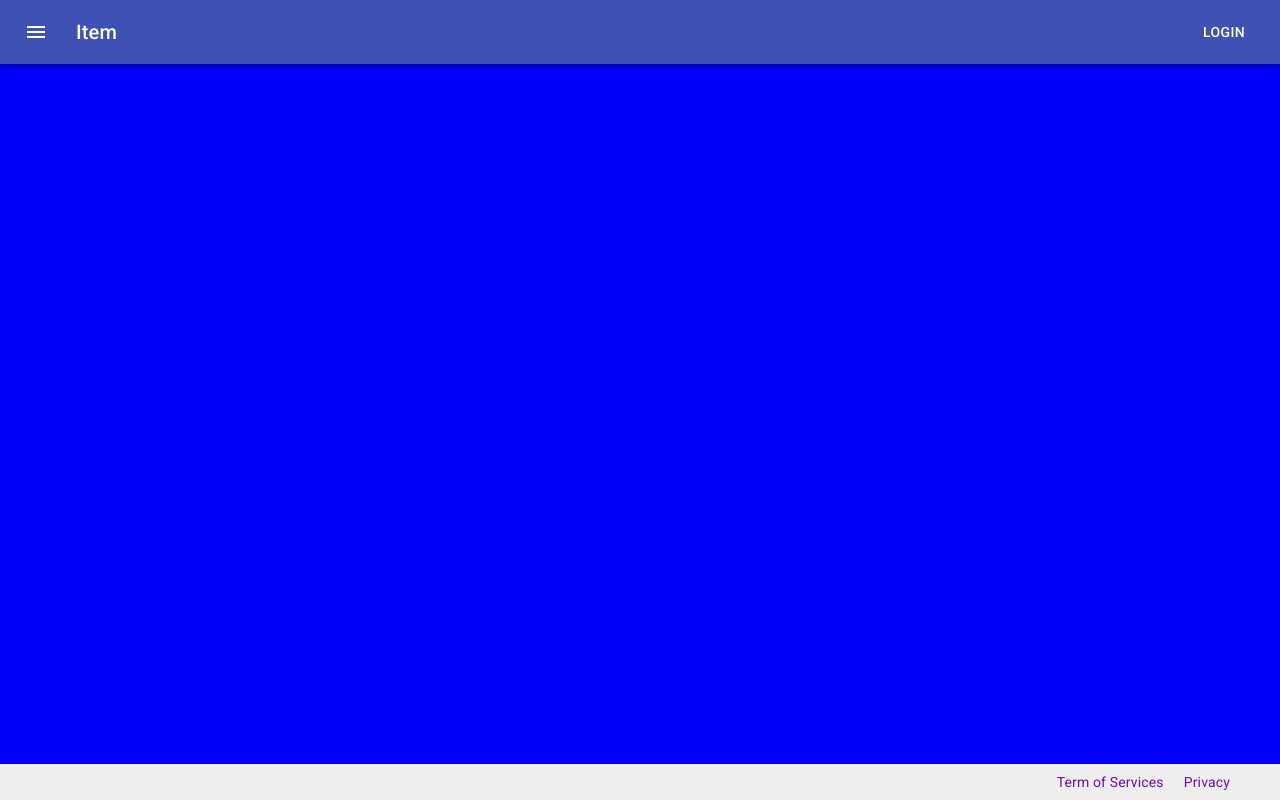
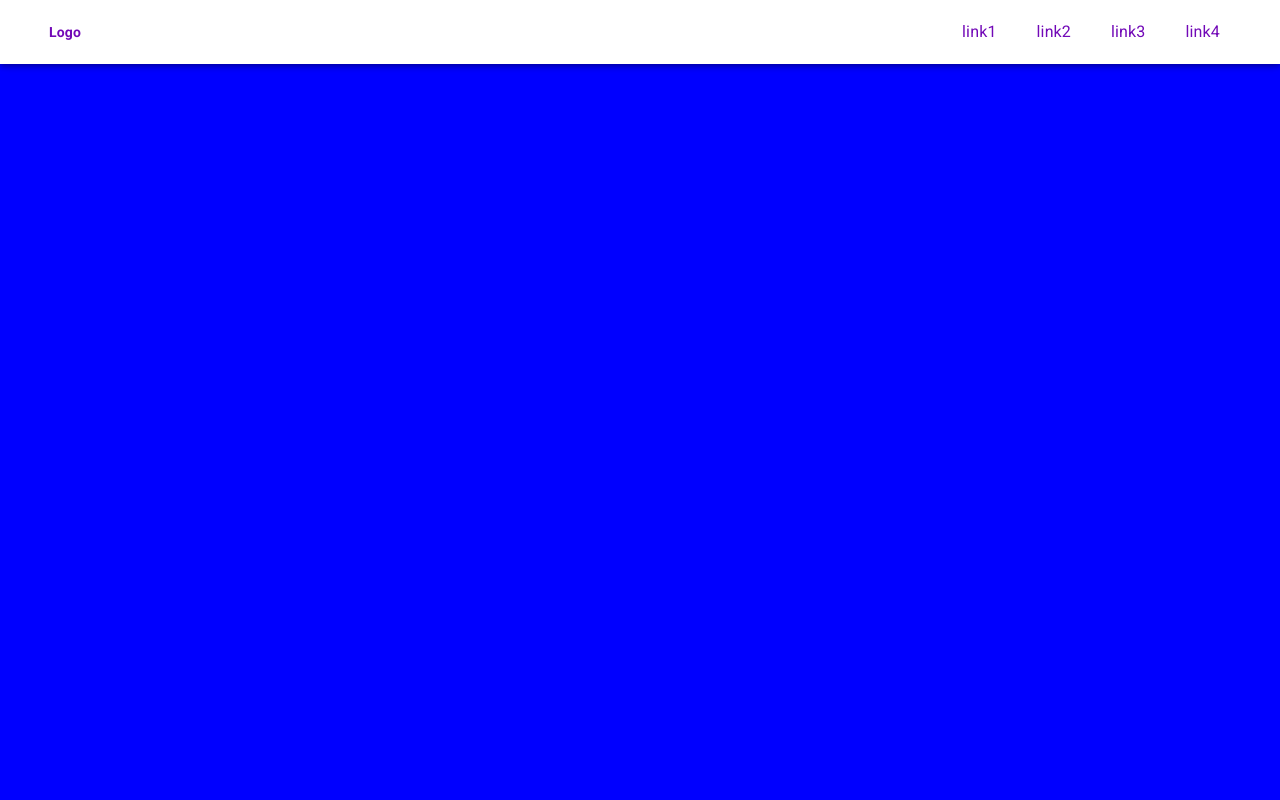
Before and after one commit to momoclouq/SEPM_group26, a React (Create React App) app in the folder frontend/: page / in a window 1280 px wide. Built offline with nearby package versions, Linux system fonts and the light colour scheme.

Commit message:
Create basic navbar

```diff
--- a/frontend/package.json
+++ b/frontend/package.json
@@ -11,6 +11,7 @@
     "axios": "^0.21.1",
     "react": "^17.0.2",
     "react-dom": "^17.0.2",
+    "react-router-dom": "^5.2.0",
     "react-scripts": "4.0.3",
     "web-vitals": "^1.1.1"
   },
--- a/frontend/src/App.js
+++ b/frontend/src/App.js
@@ -1,10 +1,13 @@
 import React from "react";
 import Homepage from "./components/outerPages/Homepage";
+import {BrowserRouter as Router} from "react-router-dom";
 
 
 function App() {
   return (
-    <Homepage />
+    <Router>
+      <Homepage />
+    </Router>
   );
 }
 
--- a/frontend/src/components/outerPages/Navbar.js
+++ b/frontend/src/components/outerPages/Navbar.js
@@ -1,47 +1,185 @@
 import React from "react";
+import { useState, useEffect } from "react";
+import {Link as RouterLink} from "react-router-dom";
 
 import {makeStyles} from "@material-ui/core/styles";
 import Box from "@material-ui/core/Box";
 import AppBar from "@material-ui/core/AppBar";
 import Toolbar from "@material-ui/core/Toolbar";
-import Typography from "@material-ui/core/Typography";
-import Button from "@material-ui/core/Button";
 import IconButton from "@material-ui/core/IconButton";
 import MenuIcon from "@material-ui/icons/Menu";
+import Drawer from "@material-ui/core/Drawer";
+import MenuItem from "@material-ui/core/MenuItem";
+import Link from "@material-ui/core/Link";
+import Grid from "@material-ui/core/Grid";
 
 const useStyles = makeStyles((theme) => ({
     root: {
-        flexGrow: 1,
+        backgroundColor: "#fff",
     },
-      menuButton: {
-        marginRight: theme.spacing(2),
+    header: {
+        backgroundColor: "inherit",
+        padding: "0 20px",
+        "@media  (max-width: 900px)": {
+            paddingLeft: 0,
             },
-      title: {
-        flexGrow: 1,
+        color: "#7209B7",
     },
+    drawerContainer: {
+        padding:"20px 30px",
+        fontWeight: "400",
+        color: "inherit",
+    },
+    container: {
+        display: "flex",
+        flexDirection: "row",
+        justifyContent: "space-between"
+    },
+    logo: {
+        padding: "0 5px",
+        fontWeight: "700"
+    },
+    itemBar: {
+        justifyContent: "flex-end",
+        fontWeight: "400",
+    },
+    mobileBar: {
+        color: "inherit"
+    }
 }));
-
-const ItemNav = () => {
-    return (
-        <Typography ></Typography>
-    )
-}
 
 const Navbar = () => {
     const classes = useStyles();
+    const headersData = [
+        {
+            label: "link1",
+            href: "#"
+        },
+        {
+            label: "link2",
+            href: "#"
+        },
+        {
+            label: "link3",
+            href: "#"
+        },
+        {
+            label: "link4",
+            href: "#"
+        },
+    ];
+
+    const femmecubatorLogo = "Logo";
+
+    const [state, setState] = useState({
+        mobileView: false,
+        drawerOpen: false
+    })
+
+    const { mobileView, drawerOpen } = state;
+
+    useEffect(() => {
+        const setResponsiveness = () => {
+            return window.innerWidth < 900
+                ? setState((prevState) => ({ ...prevState, mobileView: true }))
+                : setState((prevState) => ({ ...prevState, mobileView: false}));
+        };
+
+        setResponsiveness();
+        window.addEventListener("resize", () => setResponsiveness());
+    }, []);
+
+    const displayMobile = () => {
+        const handleDrawerOpen = () => {
+            setState((prevState) => ({ ...prevState, drawerOpen: true }));
+        }
+
+        const handleDrawerClose = () => {
+            setState((prevState) => ({...prevState, drawerOpen: false}));
+        }
+
+        const getDrawerChoices = () => {
+            return headersData.map(({ label, href }) => {
+              return (
+                <Link
+                  {...{
+                    component: RouterLink,
+                    to: href,
+                    color: "inherit",
+                    style: { textDecoration: "none" },
+                    key: label,
+                  }}
+                >
+                  <MenuItem>{label}</MenuItem>
+                </Link>
+              );
+            });
+          };
 
         return (
-        <Box component="nav" className={classes.root}>
-            <AppBar position="static">
-                <Toolbar>
-                    <IconButton edge="start" className={classes.menuButton} color="inherit" aria-label="menu">
+            <Toolbar className={classes.mobileBar}>
+                <IconButton
+                    {
+                        ...{
+                            edge: "start",
+                            color: "inherit",
+                            "aria-label": "menu",
+                            "aria-haspopup": "true",
+                            onClick: handleDrawerOpen,
+                        }
+                    }>
                         <MenuIcon />
                     </IconButton>
-                    <Typography variant="h6" className={classes.title}>
-                        Item
-                    </Typography>
-                    <Button color="inherit">Login</Button>
+                    <Drawer {
+                        ...{
+                            anchor: "left",
+                            open: drawerOpen,
+                            onClose: handleDrawerClose,
+                        }
+                    }>
+                        <div className={classes.drawerContainer}>{getDrawerChoices()}</div>
+                    </Drawer>
+                    <div className={classes.logo}>{femmecubatorLogo}</div>
             </Toolbar>
+        );
+    };
+
+    const displayDesktop = () => {
+        const getGridChoices = () => {
+            return headersData.map(({ label, href }) => {
+                return (
+                <Grid item>
+                    <Link
+                    {...{
+                      component: RouterLink,
+                      to: href,
+                      color: "inherit",
+                      style: { textDecoration: "none" },
+                      key: label,
+                    }}
+                  >
+                    <MenuItem>{label}</MenuItem>
+                  </Link>
+                </Grid>
+                );
+              });
+        }
+
+        return (
+            <Toolbar className={classes.container}>
+                <div className={classes.logo}>{femmecubatorLogo}</div>
+
+                <Grid className={classes.itemBar} container spacing={1}>
+                    {getGridChoices()}
+                </Grid>
+            </Toolbar>
+        );
+    }
+
+    return (
+        <Box component="header" className={classes.root}>
+            <AppBar className={classes.header}>
+                {mobileView ? displayMobile(): displayDesktop()}
             </AppBar>
         </Box>
     );
```
Also changed, not shown: 1 other file (tests, documents, lock files or other folders). Lines whose indentation alone changed are shown as unchanged.
